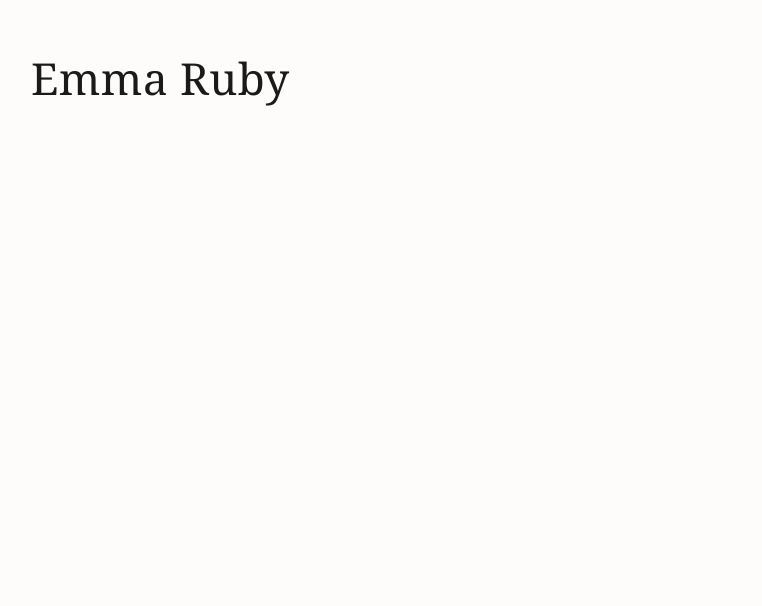
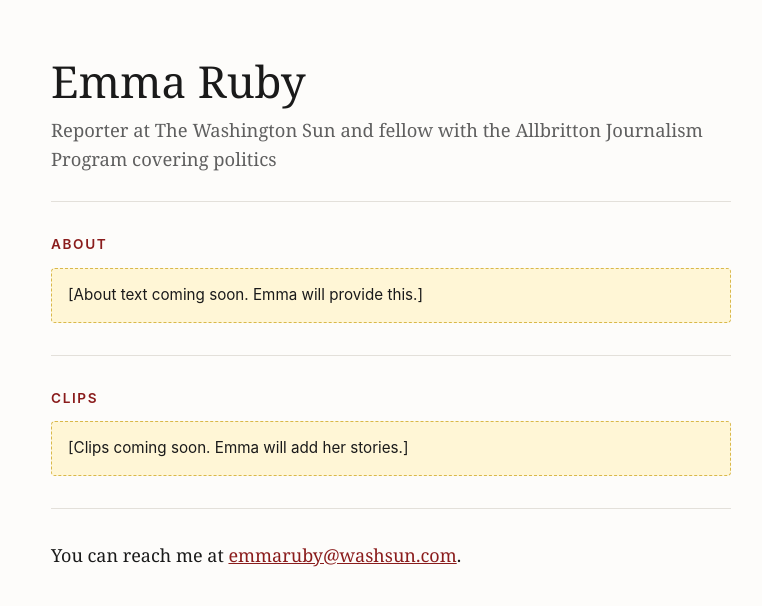
Before and after one commit to emmaruby32/Emma-site, a plain HTML site: page index.html in a window 1280 px wide. Shown: the whole page, without its empty margins (249-1011 px from the left). Drawn offline with Linux system fonts and the light colour scheme.

Commit message:
Build one-page site with headline, About, Clips and contact
Co-Authored-By: Claude Opus 5.5 <noreply@anthropic.com>
Claude-Session: https://claude.ai/code/session_01PhnXiqAzH2A2ezAjH9NfPH

```diff
--- a/index.html
+++ b/index.html
@@ -5,28 +5,107 @@
   <meta name="viewport" content="width=device-width, initial-scale=1">
   <title>Emma Ruby</title>
   <style>
+    :root {
+      --text: #1a1a1a;
+      --muted: #5f5f5f;
+      --bg: #fdfcfa;
+      --rule: #e3e0da;
+      --accent: #8a1c1c;
+      --placeholder-bg: #fff6d6;
+      --placeholder-border: #d9b84a;
+    }
+    @media (prefers-color-scheme: dark) {
+      :root {
+        --text: #ece9e4;
+        --muted: #a8a49d;
+        --bg: #161514;
+        --rule: #34312d;
+        --accent: #e07a6e;
+        --placeholder-bg: #3a3218;
+        --placeholder-border: #9c8434;
+      }
+    }
+    * { box-sizing: border-box; }
     body {
       margin: 0;
-      padding: 48px 16px;
+      padding: 56px 16px 64px;
       font-family: Georgia, "Times New Roman", serif;
-      color: #1a1a1a;
-      background: #fdfcfa;
+      font-size: 1.125rem;
+      line-height: 1.6;
+      color: var(--text);
+      background: var(--bg);
+    }
+    main {
+      max-width: 680px;
+      margin: 0 auto;
     }
     header {
-      max-width: 720px;
-      margin: 0 auto;
+      padding-bottom: 28px;
+      border-bottom: 1px solid var(--rule);
     }
     h1 {
-      margin: 0;
+      margin: 0 0 8px;
       font-size: 2.75rem;
       font-weight: normal;
-      letter-spacing: 0.01em;
+      line-height: 1.15;
+    }
+    .beat {
+      margin: 0;
+      color: var(--muted);
+      font-size: 1.15rem;
+    }
+    section {
+      padding: 32px 0;
+      border-bottom: 1px solid var(--rule);
+    }
+    h2 {
+      margin: 0 0 12px;
+      font-family: -apple-system, BlinkMacSystemFont, "Segoe UI", Helvetica, Arial, sans-serif;
+      font-size: 0.85rem;
+      font-weight: 600;
+      letter-spacing: 0.12em;
+      text-transform: uppercase;
+      color: var(--accent);
+    }
+    .placeholder {
+      margin: 0;
+      padding: 14px 16px;
+      background: var(--placeholder-bg);
+      border: 1px dashed var(--placeholder-border);
+      border-radius: 4px;
+      font-family: -apple-system, BlinkMacSystemFont, "Segoe UI", Helvetica, Arial, sans-serif;
+      font-size: 0.95rem;
+    }
+    .contact {
+      padding-top: 32px;
+      margin: 0;
+    }
+    a {
+      color: var(--accent);
+      overflow-wrap: anywhere;
     }
   </style>
 </head>
 <body>
-  <header>
-    <h1>Emma Ruby</h1>
-  </header>
+  <main>
+    <header>
+      <h1>Emma Ruby</h1>
+      <p class="beat">Reporter at The Washington Sun and fellow with the Allbritton Journalism Program covering politics</p>
+    </header>
+
+    <section id="about">
+      <h2>About</h2>
+      <!-- ABOUT TEXT GOES HERE: waiting for Emma's About text -->
+      <p class="placeholder">[About text coming soon. Emma will provide this.]</p>
+    </section>
+
+    <section id="clips">
+      <h2>Clips</h2>
+      <!-- CLIPS GO HERE: waiting for Emma's stories -->
+      <p class="placeholder">[Clips coming soon. Emma will add her stories.]</p>
+    </section>
+
+    <p class="contact">You can reach me at <a href="mailto:emmaruby@washsun.com">emmaruby@washsun.com</a>.</p>
+  </main>
 </body>
 </html>
```
